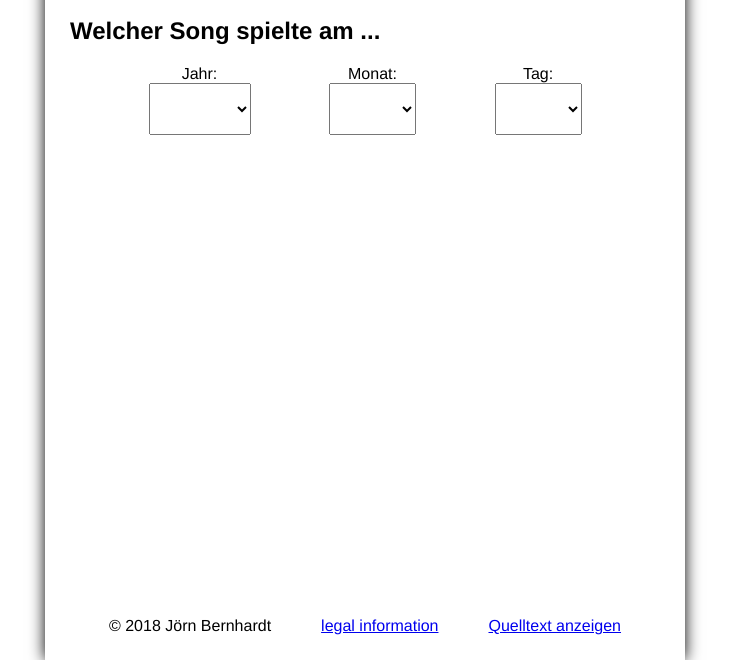
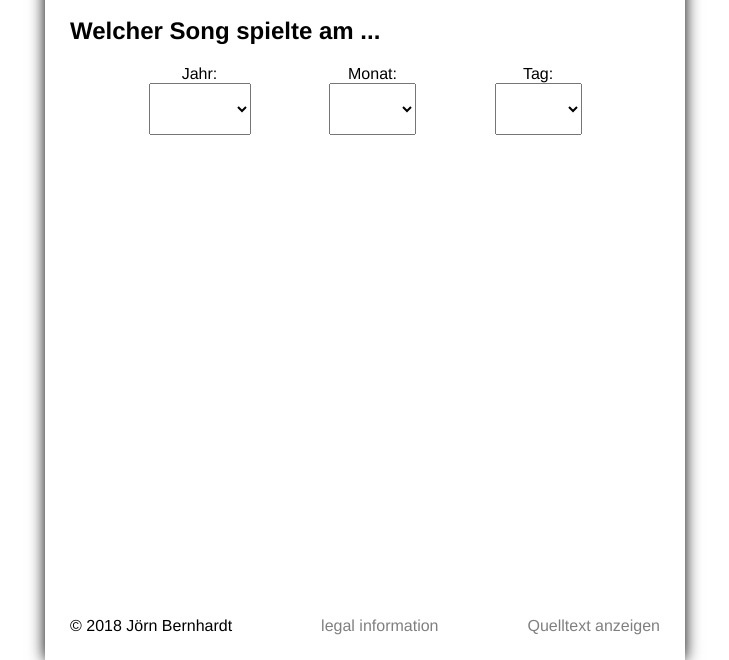
Before and after one commit to Narigo/charts, a website with bundled scripts: page docs/index.html in a window 1280 px wide. Shown: the part 140-800 px from the top of the page, without its empty margins (275-1004 px from the left). Built offline with nearby package versions, Linux system fonts and the light colour scheme; a web font is replaced by a local one.

Commit message:
Style links and footer
Signed-off-by: Joern Bernhardt <joern.bernhardt@googlemail.com>

```diff
--- a/docs/main.css
+++ b/docs/main.css
@@ -4,6 +4,7 @@ body {
   margin: 0;
   height: 100%;
   font-family: "PT Sans", Helvetica, Arial, sans-serif;
+  background-color: #fff;
 }
 
 body {
@@ -11,6 +12,15 @@ body {
   flex-direction: column;
   align-items: center;
   justify-content: center;
+}
+
+a {
+  color: rgba(0, 0, 0, 0.5);
+  text-decoration: none;
+}
+a:hover {
+  background-color: #000;
+  color: #fff;
 }
 
 .page-wrap {
@@ -39,11 +49,14 @@ body {
 .page-wrap footer {
   display: flex;
 	flex-direction: row;
+	justify-content: space-between;
 }
 
+.page-wrap footer > *:nth-child(2) {
+	margin: 0 25px;
+}
 .page-wrap footer > * {
   text-align: center;
-	margin: 0 25px;
 }
 
 .date-select {
```
Lines whose indentation alone changed are shown as unchanged.
